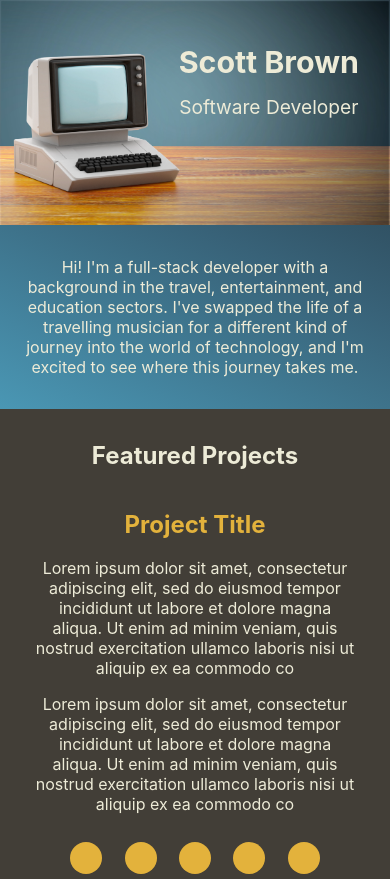
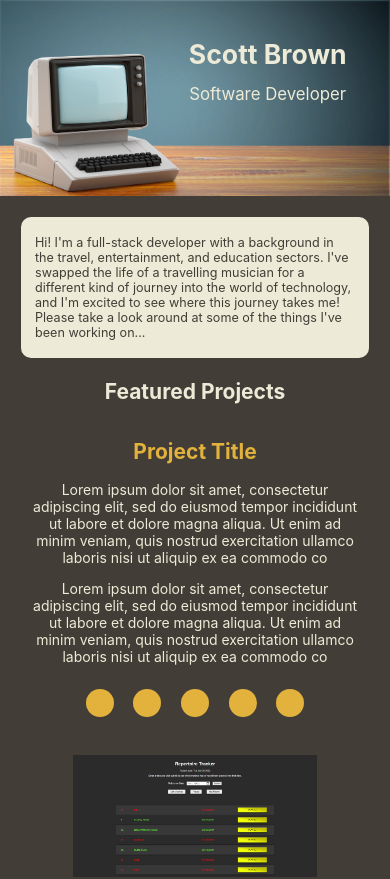
Before and after one commit to D20CM/portfolio-page, a React (Create React App) app: page / in a window 390 px wide. Shown: the top 879 px of the page. Built offline with nearby package versions, Linux system fonts and the light colour scheme.

Commit message:
edit bio style and font-size

```diff
--- a/src/components/Homepage/Homepage.js
+++ b/src/components/Homepage/Homepage.js
@@ -15,7 +15,9 @@ export default function Homepage() {
             Hi! I'm a full-stack developer with a background in the travel,
             entertainment, and education sectors. I've swapped the life of a
             travelling musician for a different kind of journey into the world
-            of technology, and I'm excited to see where this journey takes me.
+            of technology, and I'm excited to see where this journey takes me!
+            Please take a look around at some of the things I've been working
+            on...
           </p>
         </div>
       </div>
@@ -24,7 +26,8 @@ export default function Homepage() {
           Hi! I'm a full-stack developer with a background in the travel,
           entertainment, and education sectors. I've swapped the life of a
           travelling musician for a different kind of journey into the world of
-          technology, and I'm excited to see where this journey takes me.
+          technology, and I'm excited to see where this journey takes me! Please
+          take a look around at some of the things I've been working on...
         </p>
       </div>
 
--- a/src/components/Homepage/homepage.module.css
+++ b/src/components/Homepage/homepage.module.css
@@ -44,7 +44,7 @@
 
 @media only screen and (max-width: 600px) {
   body {
-    font-size: 16px;
+    font-size: 14px;
   }
   .header {
     background-size: cover;
@@ -76,17 +76,23 @@
   }
   .pitchPortraitContainer {
     display: block;
-    background-image: linear-gradient(
+    /* background-image: linear-gradient(
       to right top,
       #4a97b4,
       #4485a0,
       #3e738b,
       #386278,
       #315264
-    );
-    background-color: var(--portfolio-dark-brown);
-    margin: 0 0 2em 0;
-    padding: 1em 1em;
-    color: var(--portfolio-cream);
+    ); */
+    background-color: var(--portfolio-cream);
+    margin: 1.5em;
+    padding: 1em;
+    border-radius: 10px;
+    color: var(--portfolio-dark-brown);
+    text-align: left;
+  }
+  .pitchPortrait {
+    font-size: 0.9em;
+    margin: 0.3em 0;
   }
 }
--- a/src/components/Project/Project.module.css
+++ b/src/components/Project/Project.module.css
@@ -44,8 +44,8 @@
 }
 
 .projectLink {
-  background-color: #e3b23c;
-  color: #423e37;
+  background-color: var(--portfolio-yellow);
+  color: var(--portfolio-dark-brown);
   border-radius: 20px;
   padding: 0.5em 1em;
   margin: 1em;
```
